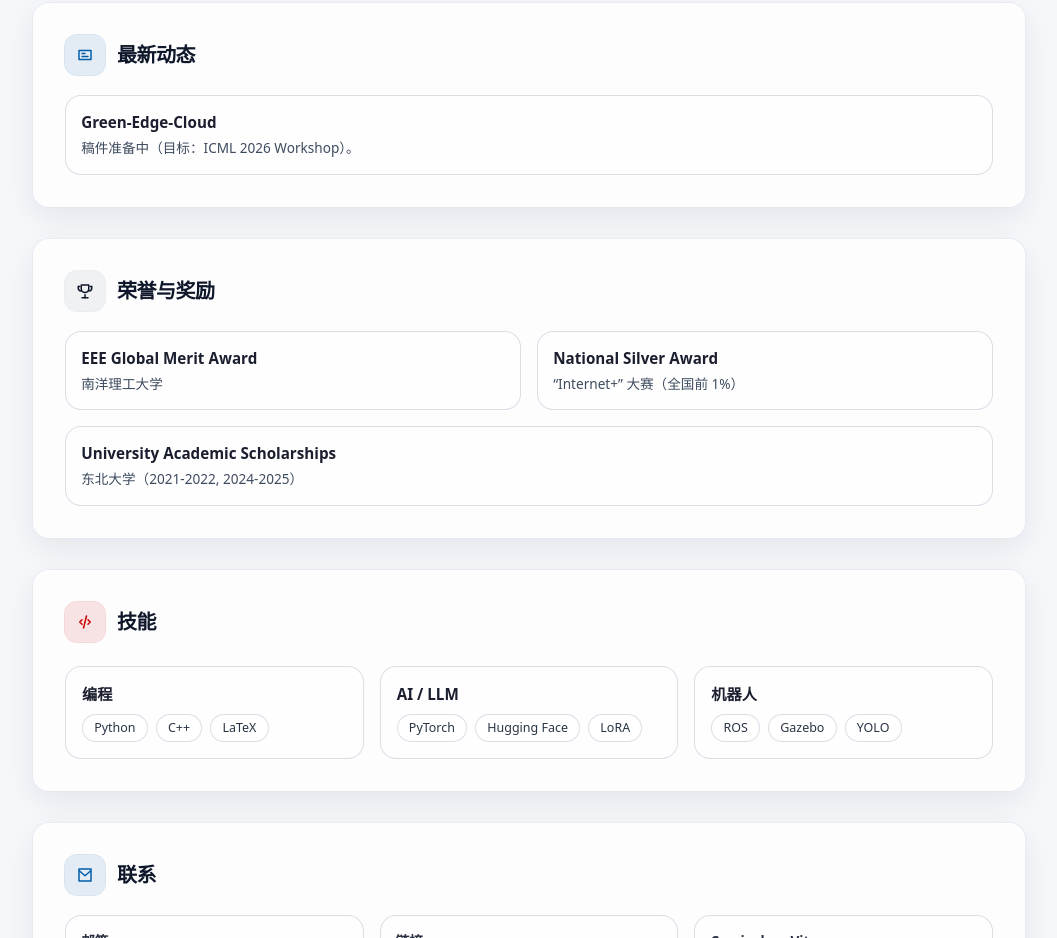
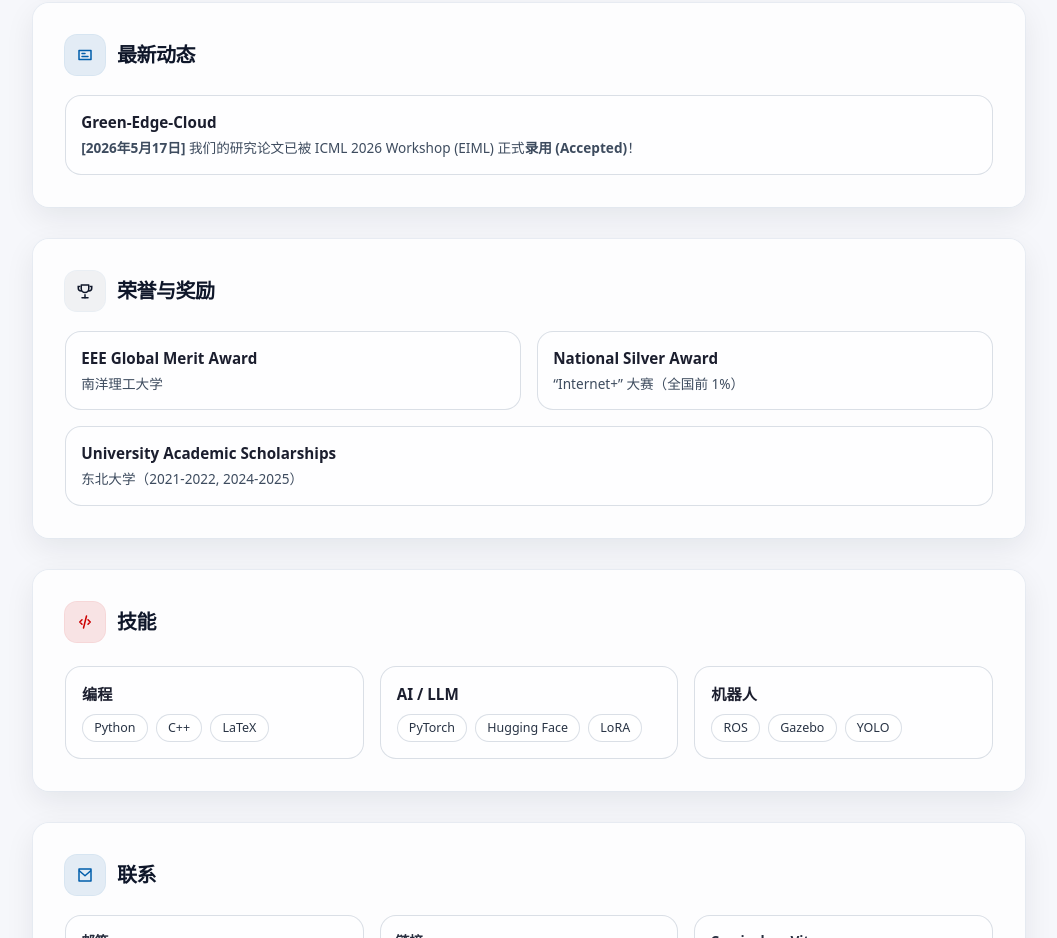
Before and after one commit to yunzhegao/yunzhegao.github.io, a plain HTML site: page cn.html in a window 1280 px wide. Shown: the part 1484-2422 px from the top of the page, without its empty margins (111-1168 px from the left). Drawn offline with nearby package versions, Linux system fonts and the light colour scheme.

Commit message:
Update award status for ICML 2026 Workshop

```diff
--- a/cn.html
+++ b/cn.html
@@ -303,7 +303,7 @@
             <div class="award-tile">
               <p class="award-title">Green-Edge-Cloud</p>
               <p class="award-meta">
-                稿件准备中（目标：ICML 2026 Workshop）。
+                <strong>[2026年5月17日]</strong> 我们的研究论文已被 ICML 2026 Workshop (EIML) 正式<strong>录用 (Accepted)</strong>！
               </p>
             </div>
           </div>
```
